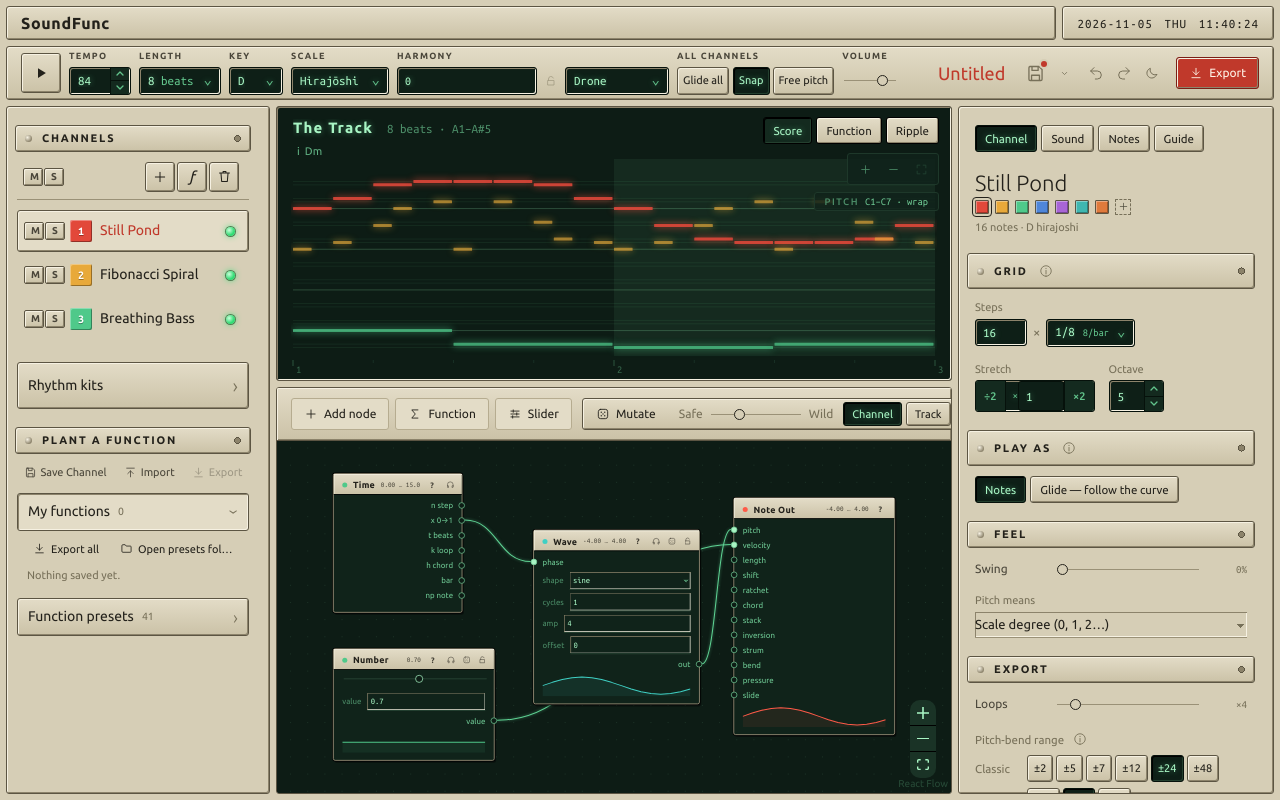
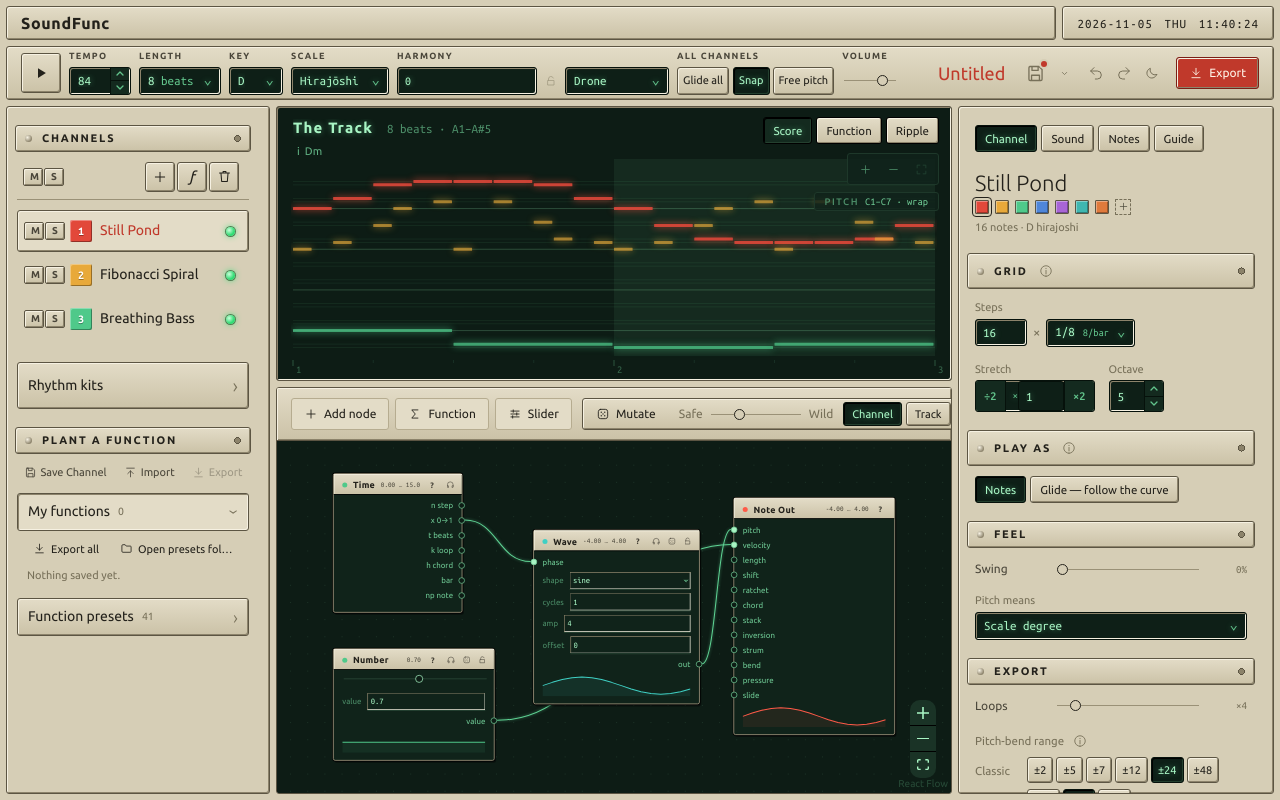
Before and after one commit to danikavu/soundfunc, a React (Vite) app: page / in a window 1280 px wide. Built offline with nearby package versions, Linux system fonts and the light colour scheme.

Commit message:
fix(channel): pitch mean dropdown fix

```diff
--- a/src/components/Inspector.tsx
+++ b/src/components/Inspector.tsx
@@ -578,16 +578,24 @@ function ChannelTab() {
           <Info>On drums, pitch tunes the hit in semitones, and ratchet turns a step into a roll.</Info>
         </p>
       ) : (
-        <label className="field" style={{ marginTop: 12 }}>
+        <div className="field pitch-means" style={{ marginTop: 12 }}>
           <span>Pitch means</span>
-          <select className="select" value={track.pitchMode} onChange={(e) => up({ pitchMode: e.target.value as PitchMode })}>
-            {Object.entries(PITCH_MODES).map(([k, v]) => (
-              <option key={k} value={k}>
-                {v}
-              </option>
-            ))}
-          </select>
-        </label>
+          {/* the same LCD dropdown as the top bar's Key and Scale: "Scale degree (0, 1, 2…)" → name + hint */}
+          <Dropdown
+            compact
+            label="Pitch means"
+            value={<b>{PITCH_MODES[track.pitchMode].replace(/\s*\(.*\)$/, '')}</b>}
+            groups={[
+              {
+                title: 'What the pitch input means',
+                items: (Object.entries(PITCH_MODES) as [PitchMode, string][]).map(([k, v]) => {
+                  const [, name = v, hint] = v.match(/^(.*?)\s*(?:\((.*)\))?$/) ?? [];
+                  return { key: k, label: name, hint, selected: track.pitchMode === k, onSelect: () => up({ pitchMode: k }) };
+                }),
+              },
+            ]}
+          />
+        </div>
       )}
 
       <div className="eyebrow">Export</div>
--- a/src/styles.css
+++ b/src/styles.css
@@ -2036,6 +2036,11 @@ button:focus-visible {
   width: 320px;
   max-height: 70vh;
 }
+/* in the channel sidebar the menu is as wide as its field, so it never runs off the window */
+.pitch-means .dropdown.compact .dropdown-pop {
+  right: 0;
+  width: auto;
+}
 .step-all {
   width: 100%;
   justify-content: center;
```
